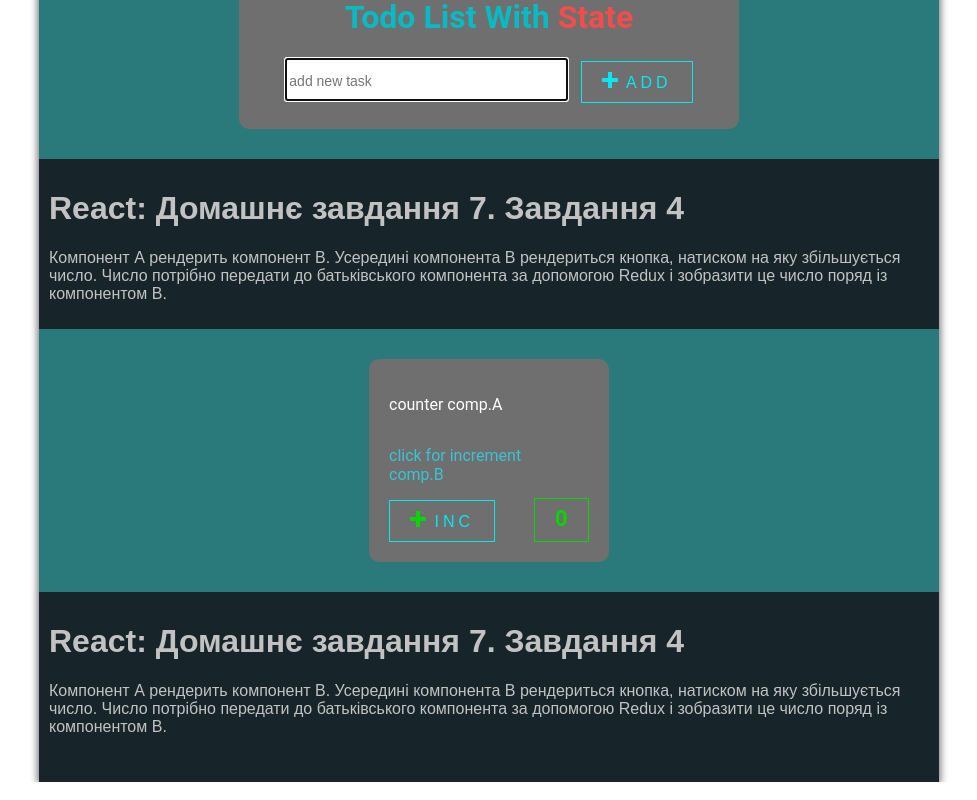
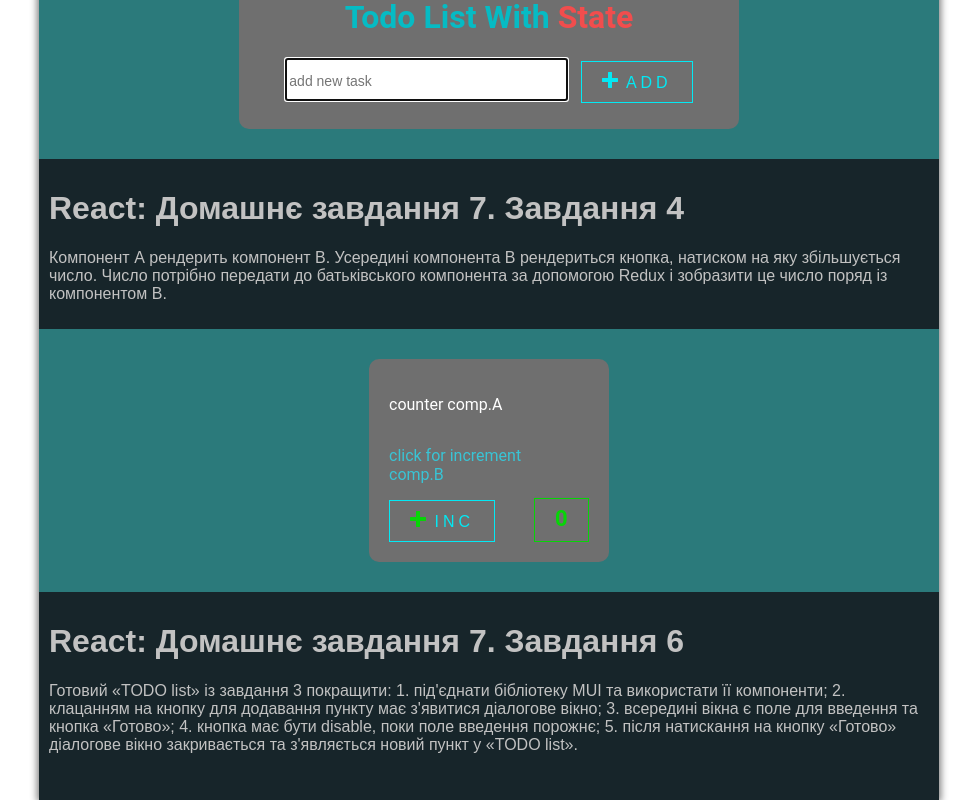
Before and after one commit to SerhiiHats/hw-7-at-react, a React (Create React App) app: page / in a window 1280 px wide. Shown: the part 301-1101 px from the top of the page, without its empty margins (151-1128 px from the left). Built offline with nearby package versions, Linux system fonts and the light colour scheme.

Commit message:
add header for third task

```diff
--- a/src/components/App/App.js
+++ b/src/components/App/App.js
@@ -14,6 +14,10 @@ function App() {
     name: "React: Домашнє завдання 7. Завдання 4",
     description: "Компонент А рендерить компонент В. Усередині компонента В рендериться кнопка, натиском на яку збільшується число. Число потрібно передати до батьківського компонента за допомогою Redux і зобразити це число поряд із компонентом В."
   });
+  const [task3] = useState({
+    name: "React: Домашнє завдання 7. Завдання 6",
+    description: "Готовий «TODO list» із завдання 3 покращити: 1. під'єднати бібліотеку MUI та використати її компоненти; 2. клацанням на кнопку для додавання пункту має з'явитися діалогове вікно; 3. всередині вікна є поле для введення та кнопка «Готово»; 4. кнопка має бути disable, поки поле введення порожнє; 5. після натискання на кнопку «Готово» діалогове вікно закривається та з'являється новий пункт у «TODO list»."
+  });
 
   return (
     <div className={styles.app}>
@@ -25,7 +29,7 @@ function App() {
       <div className={styles.containerAnswer}>
         <Panel/>
       </div>
-      <Header nameTask={task2.name} descriptionTask={task2.description}/>
+      <Header nameTask={task3.name} descriptionTask={task3.description}/>
     </div>
   );
 }
```
